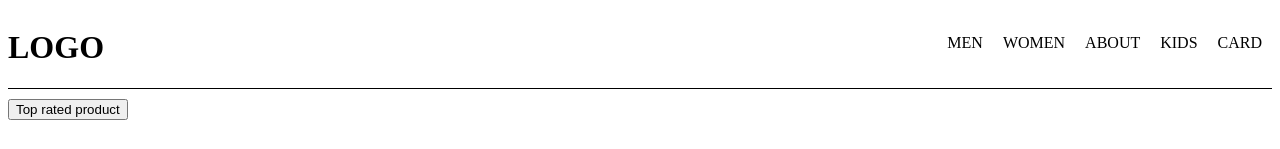
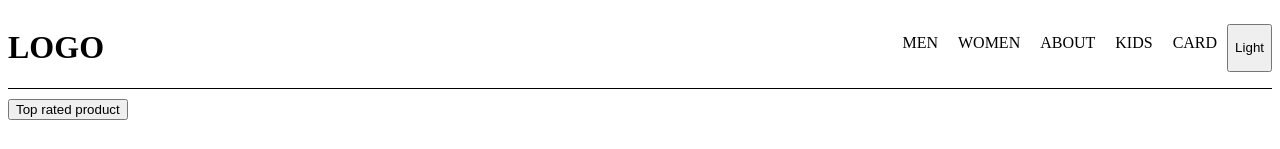
Before and after one commit to Sk-Shubhasheesh/REACT_PIT, a React (Vite) app: page / in a window 1280 px wide. Shown: the top 149 px of the page. Built offline with nearby package versions, Linux system fonts and the light colour scheme.

Commit message:
toggle Mode ussing UseState

```diff
--- a/src/components/Navbar.js
+++ b/src/components/Navbar.js
@@ -1,4 +1,7 @@
+import { useState } from "react";
+
 const Navbar = ()=>{
+    const [btnName,setBtnName] = useState("Light")
     return(
         <div className='navbar'>
             <h1>LOGO</h1>
@@ -8,7 +11,12 @@ const Navbar = ()=>{
                 <li>ABOUT</li>
                 <li>KIDS</li>
                 <li>CARD</li>
+                <button onClick={()=>{
+                  btnName === "Light" ?setBtnName("Dark"):setBtnName("Light");
+
+                }}>{btnName}</button>
             </ul>
+
         </div>
     )
 }
```
